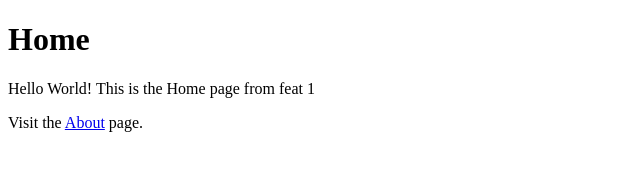
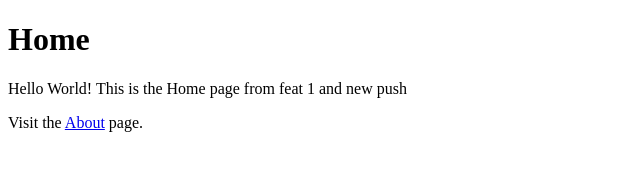
Before and after one commit to ohmjezzer/next-cloudflare-pages, a Next.js app: page / in a window 1280 px wide. Shown: the top 170 px of the page, without its empty margins (0-640 px from the left). Built offline with nearby package versions, Linux system fonts and the light colour scheme.

Commit message:
test: feat 1

```diff
--- a/app/page.tsx
+++ b/app/page.tsx
@@ -4,7 +4,7 @@ const Home = () => {
   return (
     <div>
       <h1>Home</h1>
-      <p>Hello World! This is the Home page from feat 1</p>
+      <p>Hello World! This is the Home page from feat 1 and new push</p>
       <p>
         Visit the <Link href="/about">About</Link> page.
       </p>
```
